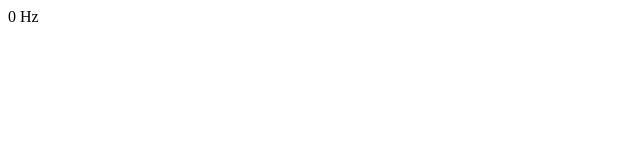
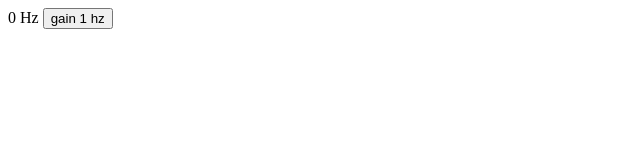
Before and after one commit to princej69/frequency-incremental, a plain HTML site: page index.html in a window 1280 px wide. Shown: the whole page, without its empty margins (0-640 px from the left). Drawn offline with Linux system fonts and the light colour scheme.

Commit message:
Alpha 0.7.0
Update

```diff
--- a/index.html
+++ b/index.html
@@ -8,3 +8,8 @@
        0 Hz
      <body>
    <html>
+
+
+      <button>gain 1 hz</button>
+     <body>
+ <html>
```
